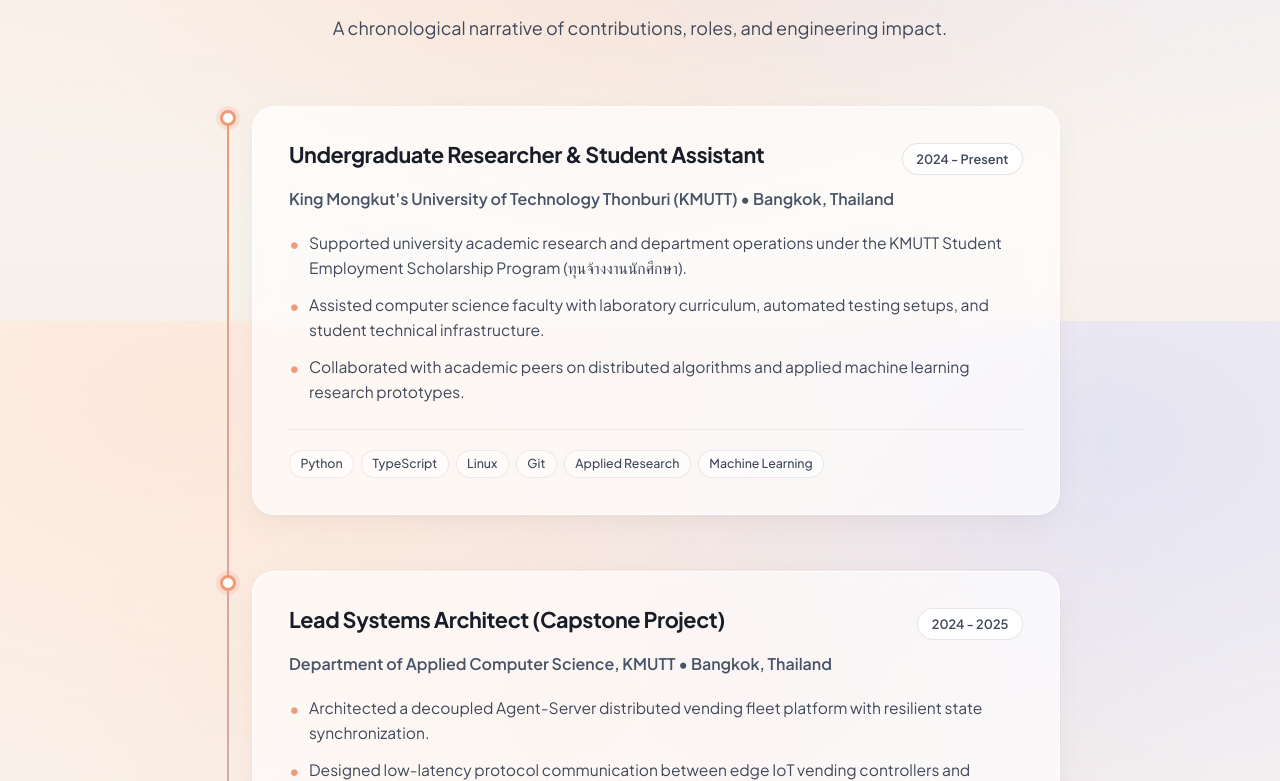
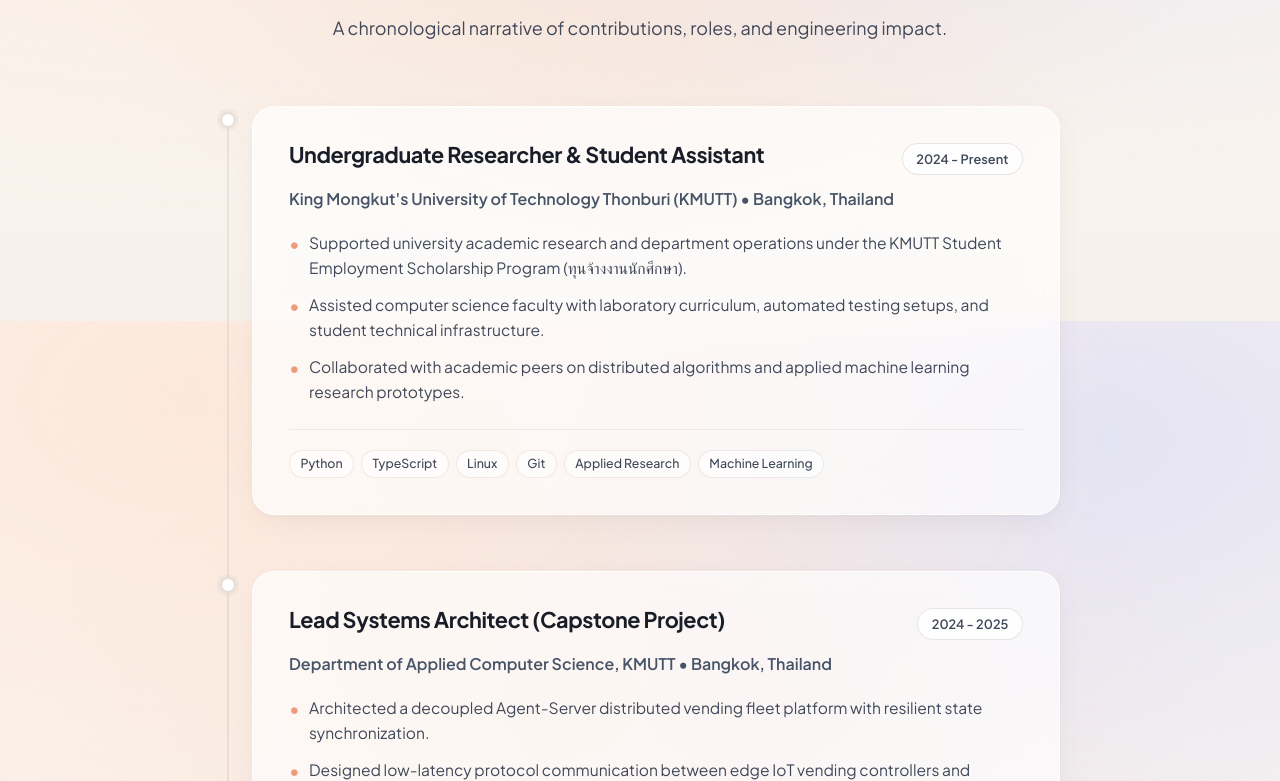
Before and after one commit to 01aptx01/Portfolio-Website, a Next.js app: page / in a window 1280 px wide. Shown: the part 6879-7660 px from the top of the page. Built offline with nearby package versions, Linux system fonts and the light colour scheme.

Commit message:
feat(ux): smart hide/show top navbar, hero-hidden floating dock, and scroll-reactive timeline line

```diff
--- a/src/components/Experience.module.css
+++ b/src/components/Experience.module.css
@@ -5,26 +5,27 @@
   padding-left: 2rem;
 }
 
-.timelineContainer::before {
-  content: "";
+.timelineTrack {
   position: absolute;
-  top: 0.5rem;
-  bottom: 0.5rem;
+  top: 0.75rem;
+  bottom: 0.75rem;
   left: 7px;
   width: 2px;
-  background: linear-gradient(180deg, var(--accent-peach) 0%, var(--accent-coral) 50%, var(--accent-lavender) 100%);
-  background-size: 100% 200%;
-  animation: pulseTimeline 6s ease infinite alternate;
+  background: rgba(216, 203, 196, 0.45);
   border-radius: 2px;
 }
 
-@keyframes pulseTimeline {
-  0% {
-    background-position: 0% 0%;
-  }
-  100% {
-    background-position: 0% 100%;
-  }
+.timelineProgressLine {
+  position: absolute;
+  top: 0.75rem;
+  left: 7px;
+  width: 2px;
+  max-height: calc(100% - 1.5rem);
+  background: linear-gradient(180deg, var(--accent-coral) 0%, #ee9b7c 100%);
+  border-radius: 2px;
+  box-shadow: 0 0 10px rgba(238, 155, 124, 0.7);
+  transition: height 0.12s ease-out;
+  z-index: 1;
 }
 
 .timelineItem {
@@ -36,22 +37,31 @@
   margin-bottom: 0;
 }
 
+/* Concentric ring dot matching user reference */
 .timelineDot {
   position: absolute;
-  top: 0.25rem;
+  top: 0.35rem;
   left: -2rem;
   width: 16px;
   height: 16px;
   border-radius: 50%;
   background: #ffffff;
-  border: 3px solid var(--accent-coral);
-  box-shadow: 0 0 0 4px rgba(238, 155, 124, 0.2);
-  transition: transform 0.3s var(--ease-spring), box-shadow 0.3s ease;
+  border: 2.5px solid rgba(216, 203, 196, 0.65);
+  box-shadow: 0 0 0 3px rgba(216, 203, 196, 0.2);
+  transition: transform 0.3s var(--ease-spring), border-color 0.3s ease, box-shadow 0.3s ease;
+  z-index: 2;
+}
+
+.timelineDot.dotActive {
+  border-color: var(--accent-coral);
+  box-shadow: 0 0 0 4px rgba(238, 155, 124, 0.28), 0 0 12px rgba(238, 155, 124, 0.4);
+  transform: scale(1.2);
 }
 
 .timelineItem:hover .timelineDot {
-  transform: scale(1.3);
-  box-shadow: 0 0 0 8px rgba(238, 155, 124, 0.3);
+  transform: scale(1.35);
+  border-color: var(--accent-coral);
+  box-shadow: 0 0 0 6px rgba(238, 155, 124, 0.35), 0 0 16px rgba(238, 155, 124, 0.5);
 }
 
 .experienceCard {
--- a/src/components/Experience.tsx
+++ b/src/components/Experience.tsx
@@ -1,8 +1,36 @@
+"use client";
+
+import React, { useEffect, useRef, useState } from "react";
 import styles from "./Experience.module.css";
 import { experienceData } from "@/data/experience";
 import { Briefcase } from "lucide-react";
 
 export default function Experience() {
+  const timelineRef = useRef<HTMLDivElement>(null);
+  const [scrollProgress, setScrollProgress] = useState(0);
+
+  useEffect(() => {
+    const handleScroll = () => {
+      if (!timelineRef.current) return;
+      const rect = timelineRef.current.getBoundingClientRect();
+      const windowHeight = window.innerHeight;
+
+      // Start line drawing when top of timeline reaches 65% of viewport
+      const startPoint = windowHeight * 0.65;
+      const totalSpan = rect.height;
+
+      const currentPosition = startPoint - rect.top;
+      const rawProgress = currentPosition / totalSpan;
+      const clampedProgress = Math.min(Math.max(rawProgress, 0), 1);
+
+      setScrollProgress(clampedProgress);
+    };
+
+    window.addEventListener("scroll", handleScroll, { passive: true });
+    handleScroll();
+    return () => window.removeEventListener("scroll", handleScroll);
+  }, []);
+
   return (
     <section className="section" id="experience">
       <div className="container">
@@ -17,10 +45,29 @@
           </p>
         </div>
 
-        <div className={`${styles.timelineContainer} revealStagger`}>
-          {experienceData.map((item, index) => (
+        <div ref={timelineRef} className={`${styles.timelineContainer} revealStagger`}>
+          {/* Base track line */}
+          <div className={styles.timelineTrack} aria-hidden="true" />
+
+          {/* Dynamic scroll-following progress line */}
+          <div
+            className={styles.timelineProgressLine}
+            style={{ height: `${scrollProgress * 100}%` }}
+            aria-hidden="true"
+          />
+
+          {experienceData.map((item, index) => {
+            const threshold = (index + 0.15) / experienceData.length;
+            const isDotActive = scrollProgress >= threshold;
+
+            return (
               <div key={index} className={styles.timelineItem}>
-              <div className={styles.timelineDot} />
+                <div
+                  className={`${styles.timelineDot} ${
+                    isDotActive ? styles.dotActive : ""
+                  }`}
+                  aria-hidden="true"
+                />
                 <div className={styles.experienceCard}>
                   <div className={styles.itemHeader}>
                     <h3 className={styles.roleTitle}>{item.role}</h3>
@@ -48,7 +95,8 @@
                   </div>
                 </div>
               </div>
-          ))}
+            );
+          })}
         </div>
       </div>
     </section>
--- a/src/components/FloatingDock.module.css
+++ b/src/components/FloatingDock.module.css
@@ -7,10 +7,23 @@
   position: fixed;
   bottom: 1.5rem;
   left: 50%;
-  transform: translateX(-50%);
+  transform: translateX(-50%) translateY(32px);
+  opacity: 0;
+  pointer-events: none;
   z-index: 900;
-  pointer-events: none;
-  transition: transform 0.35s var(--ease-spring), opacity 0.3s ease;
+  transition: transform 0.4s var(--ease-spring), opacity 0.35s ease;
+}
+
+.dockVisible {
+  transform: translateX(-50%) translateY(0) !important;
+  opacity: 1 !important;
+  pointer-events: auto !important;
+}
+
+.dockHidden {
+  transform: translateX(-50%) translateY(32px) !important;
+  opacity: 0 !important;
+  pointer-events: none !important;
 }
 
 .dockContainer {
--- a/src/components/FloatingDock.tsx
+++ b/src/components/FloatingDock.tsx
@@ -31,6 +31,24 @@
 
 export default function FloatingDock() {
   const [activeSection, setActiveSection] = useState<string>("hero");
+  const [isPastHero, setIsPastHero] = useState<boolean>(false);
+
+  useEffect(() => {
+    // Show only when scrolled down past the first screen (Hero)
+    const handleScroll = () => {
+      const heroEl = document.getElementById("hero");
+      if (heroEl) {
+        const rect = heroEl.getBoundingClientRect();
+        setIsPastHero(rect.bottom < window.innerHeight * 0.5);
+      } else {
+        setIsPastHero(window.scrollY > 400);
+      }
+    };
+
+    window.addEventListener("scroll", handleScroll, { passive: true });
+    handleScroll();
+    return () => window.removeEventListener("scroll", handleScroll);
+  }, []);
 
   useEffect(() => {
     const sectionIds = ["hero", "about", "capabilities", "projects", "experience", "contact"];
@@ -67,7 +85,7 @@
 
   return (
     <nav
-      className={styles.dockWrapper}
+      className={`${styles.dockWrapper} ${isPastHero ? styles.dockVisible : styles.dockHidden}`}
       aria-label="Quick dock navigation"
       role="navigation"
     >
--- a/src/components/Navbar.module.css
+++ b/src/components/Navbar.module.css
@@ -8,6 +8,12 @@
   justify-content: center;
   padding: 0 1.25rem;
   pointer-events: none;
+  transition: transform 0.4s var(--ease-spring), opacity 0.35s ease;
+}
+
+.headerHidden {
+  transform: translateY(-135%);
+  opacity: 0;
 }
 
 .navContainer {
--- a/src/components/Navbar.tsx
+++ b/src/components/Navbar.tsx
@@ -1,12 +1,38 @@
 "use client";
 
+import React, { useState, useEffect, useRef } from "react";
 import Link from "next/link";
 import styles from "./Navbar.module.css";
 import { Send } from "lucide-react";
 
 export default function Navbar() {
+  const [isVisible, setIsVisible] = useState(true);
+  const lastScrollY = useRef(0);
+
+  useEffect(() => {
+    const handleScroll = () => {
+      const currentScrollY = window.scrollY;
+
+      // Always show when near the very top
+      if (currentScrollY < 60) {
+        setIsVisible(true);
+      } else if (currentScrollY > lastScrollY.current + 8 && currentScrollY > 100) {
+        // Scrolling down -> smoothly hide
+        setIsVisible(false);
+      } else if (currentScrollY < lastScrollY.current - 8) {
+        // Scrolling up -> smoothly reveal
+        setIsVisible(true);
+      }
+
+      lastScrollY.current = currentScrollY;
+    };
+
+    window.addEventListener("scroll", handleScroll, { passive: true });
+    return () => window.removeEventListener("scroll", handleScroll);
+  }, []);
+
   return (
-    <header className={styles.header}>
+    <header className={`${styles.header} ${!isVisible ? styles.headerHidden : ""}`}>
       <nav className={styles.navContainer} aria-label="Main Navigation">
         <Link href="/" className={styles.brand} id="nav-brand">
           <div className={styles.brandIcon}>
```
Lines whose indentation alone changed are shown as unchanged.
